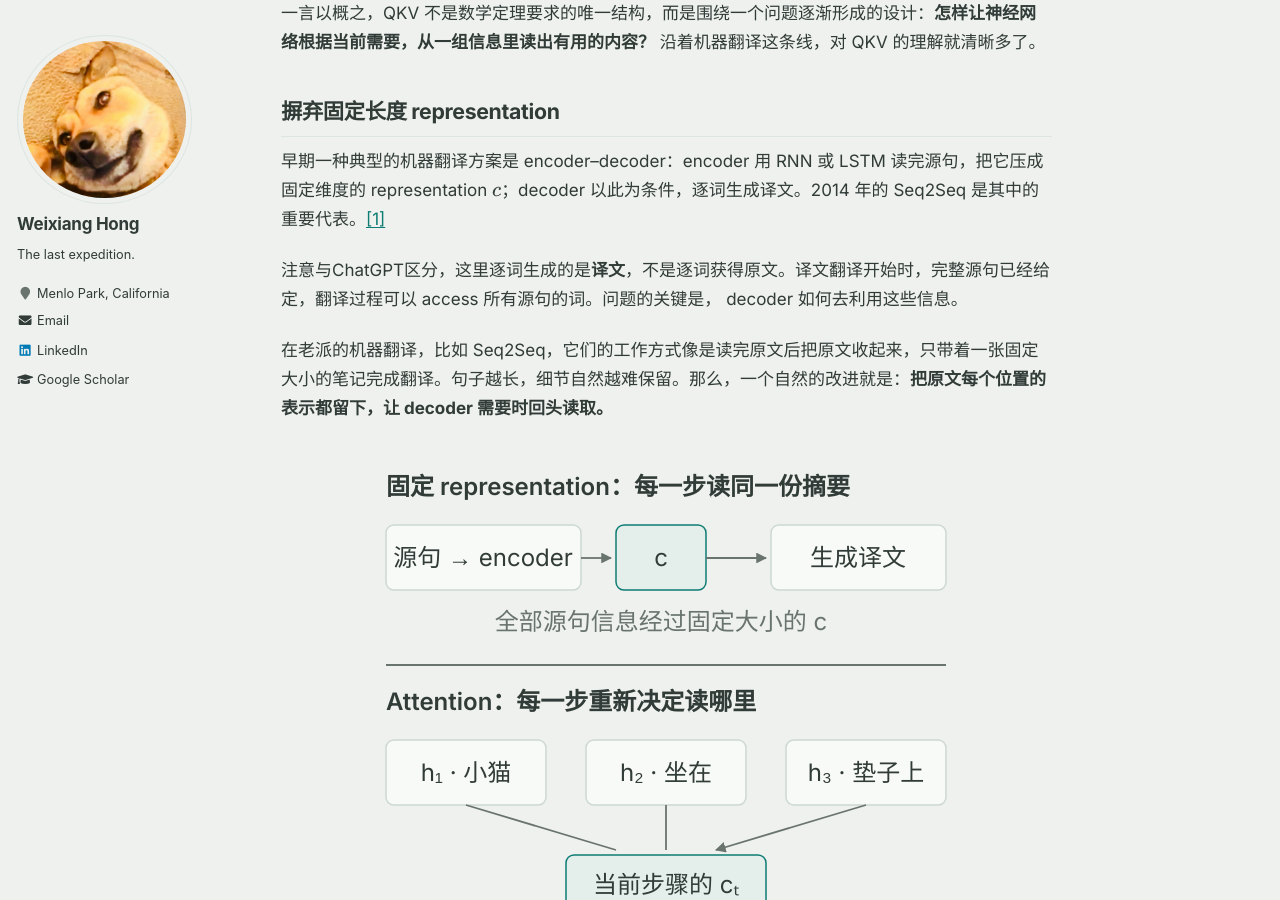
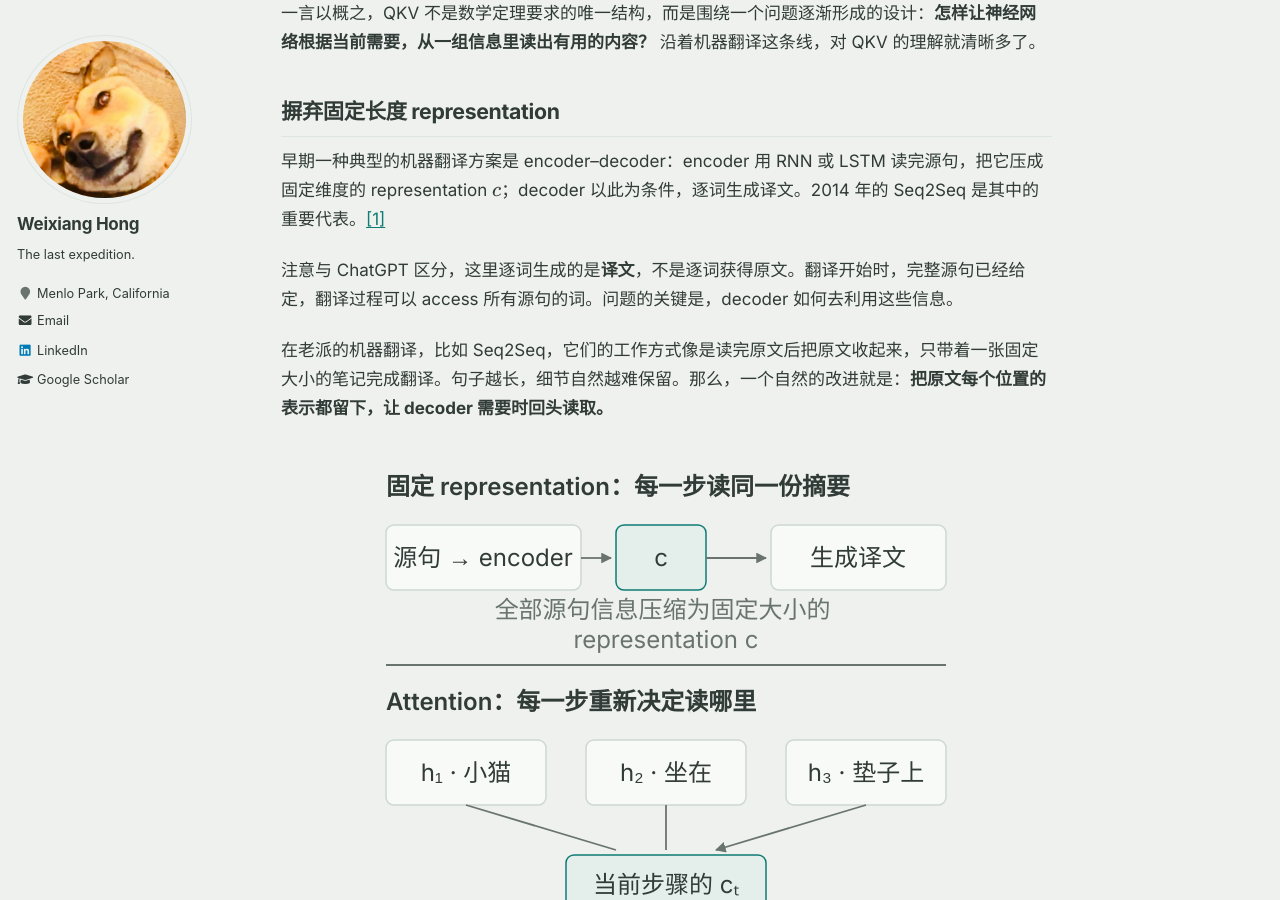
Before and after one commit to weixianghong/weixianghong.github.io, a Jekyll site: the page built from _posts/2026-10-28-where-qkv-comes-from.md, in a window 1280 px wide and 900 px high, scrolled down 408 px. Built offline with Jekyll 4.4.1, drawn with Linux system fonts in a browser that asks for light colours; formulas are drawn with MathJax 3; some of the changed text lies outside the part shown.

Commit message:
Proofread QKV spacing and typo; update figure 1 label without rewriting prose

```diff
--- a/_posts/2026-10-28-where-qkv-comes-from.md
+++ b/_posts/2026-10-28-where-qkv-comes-from.md
@@ -24,7 +24,7 @@ tags:
 
 早期一种典型的机器翻译方案是 encoder–decoder：encoder 用 RNN 或 LSTM 读完源句，把它压成固定维度的 representation $c$；decoder 以此为条件，逐词生成译文。2014 年的 Seq2Seq 是其中的重要代表。[\[1\]](#qkv-ref-1)
 
-注意与ChatGPT区分，这里逐词生成的是**译文**，不是逐词获得原文。译文翻译开始时，完整源句已经给定，翻译过程可以 access 所有源句的词。问题的关键是， decoder 如何去利用这些信息。
+注意与 ChatGPT 区分，这里逐词生成的是**译文**，不是逐词获得原文。翻译开始时，完整源句已经给定，翻译过程可以 access 所有源句的词。问题的关键是，decoder 如何去利用这些信息。
 
 在老派的机器翻译，比如 Seq2Seq，它们的工作方式像是读完原文后把原文收起来，只带着一张固定大小的笔记完成翻译。句子越长，细节自然越难保留。那么，一个自然的改进就是：**把原文每个位置的表示都留下，让 decoder 需要时回头读取。**
 
```
Also changed, not shown: other parts of _posts/2026-10-28-where-qkv-comes-from.md (+1 -1 lines), _includes/blog/qkv-bottleneck.svg.
